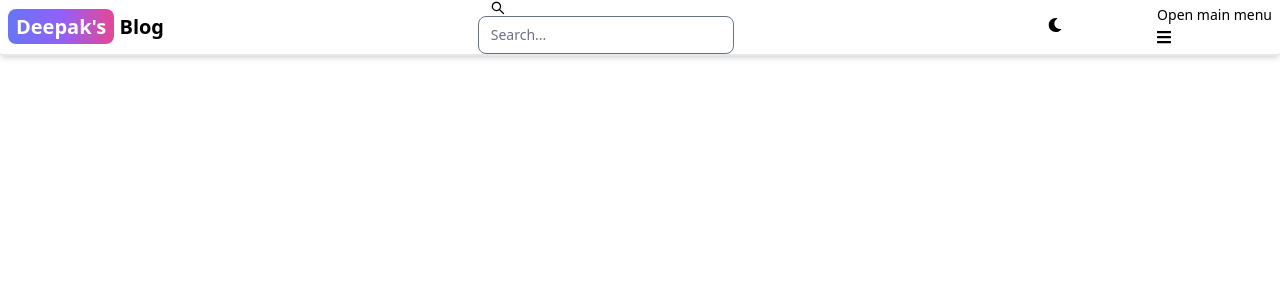
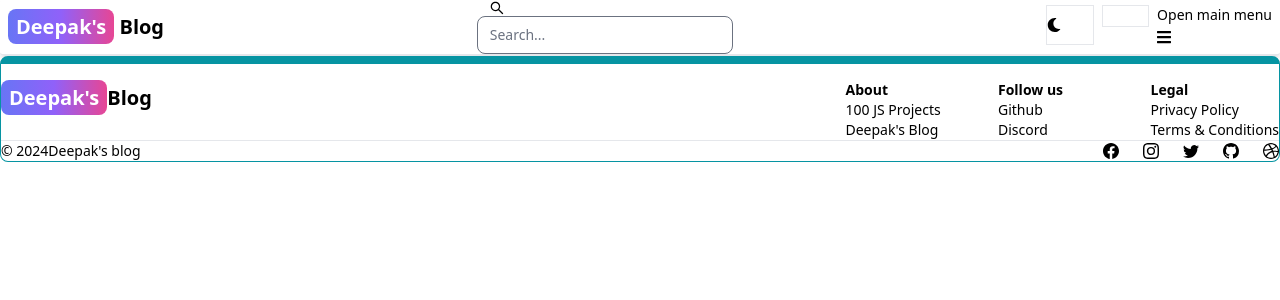
Before and after one commit to DeepakChoudhary98/mern-blog, a React (Vite) app in the folder client/: page /projects in a window 1280 px wide. Shown: the top 300 px of the page. Built offline with nearby package versions, Linux system fonts and the light colour scheme.

Commit message:
creating footer

```diff
--- a/client/src/App.jsx
+++ b/client/src/App.jsx
@@ -7,6 +7,8 @@
 import Dashboard from './pages/Dashboard';
 import Projects from './pages/Projects';
 import Header from './components/Header';
+// import { Footer } from 'flowbite-react';
+import Footer from './components/Footer';
 
 export default function App() {
   return (
@@ -21,6 +23,7 @@
           <Route path="/projects" element={<Projects/>}/>
           <Route/>
       </Routes>
+      <Footer/>
     </BrowserRouter>
   )
 }
--- /dev/null
+++ b/client/src/components/Footer.jsx
@@ -0,0 +1,81 @@
+import { Footer } from 'flowbite-react';
+import { Link } from 'react-router-dom';
+import { BsFacebook, BsInstagram, BsTwitter, BsGithub, BsDribbble } from 'react-icons/bs';
+export default function FooterCom() {
+  return (
+    <Footer container className='border border-t-8 border-teal-500'>
+      <div className='w-full max-w-7xl mx-auto'>
+        <div className='grid w-full justify-between sm:flex md:grid-cols-1'>
+          <div className='mt-5'>
+            <Link
+              to='/'
+              className='self-center whitespace-nowrap text-lg sm:text-xl font-semibold dark:text-white'
+            >
+              <span className='px-2 py-1 bg-gradient-to-r from-indigo-500 via-purple-500 to-pink-500 rounded-lg text-white'>
+                Deepak's
+              </span>
+              Blog
+            </Link>
+          </div>
+          <div className='grid grid-cols-2 gap-8 mt-4 sm:grid-cols-3 sm:gap-6'>
+            <div>
+              <Footer.Title title='About' />
+              <Footer.LinkGroup col>
+                <Footer.Link
+                  href='#'
+                  target='_blank'
+                  rel='noopener noreferrer'
+                >
+                  100 JS Projects
+                </Footer.Link>
+                <Footer.Link
+                  href='/about'
+                  target='_blank'
+                  rel='noopener noreferrer'
+                >
+                  Deepak's Blog
+                </Footer.Link>
+              </Footer.LinkGroup>
+            </div>
+            <div>
+              <Footer.Title title='Follow us' />
+              <Footer.LinkGroup col>
+                <Footer.Link
+                  href='https://github.com/DeepakChoudhary98'
+                  target='_blank'
+                  rel='noopener noreferrer'
+                >
+                  Github
+                </Footer.Link>
+                <Footer.Link href='#'>Discord</Footer.Link>
+              </Footer.LinkGroup>
+            </div>
+            <div>
+              <Footer.Title title='Legal' />
+              <Footer.LinkGroup col>
+                <Footer.Link href='#'>Privacy Policy</Footer.Link>
+                <Footer.Link href='#'>Terms &amp; Conditions</Footer.Link>
+              </Footer.LinkGroup>
+            </div>
+          </div>
+        </div>
+        <Footer.Divider />
+        <div className='w-full sm:flex sm:items-center sm:justify-between'>
+          <Footer.Copyright
+            href='#'
+            by="Deepak's blog"
+            year={new Date().getFullYear()}
+          />
+          <div className="flex gap-6 sm:mt-0 mt-4 sm:justify-center">
+            <Footer.Icon href='#' icon={BsFacebook}/>
+            <Footer.Icon href='#' icon={BsInstagram}/>
+            <Footer.Icon href='#' icon={BsTwitter}/>
+            <Footer.Icon href='https://github.com/DeepakChoudhary98' icon={BsGithub}/>
+            <Footer.Icon href='#' icon={BsDribbble}/>
+
+          </div>
+        </div>
+      </div>
+    </Footer>
+  );
+}
--- a/client/src/pages/SignUp.jsx
+++ b/client/src/pages/SignUp.jsx
@@ -10,7 +10,7 @@
 
     const handleChange = (e) => {
         setFormData({...formData, [e.target.id]:e.target.value.trim()})
-        console.log(e.target.value);
+       // console.log(e.target.value);
     }
     const handleSubmit = async (e) => {
         e.preventDefault();
```
